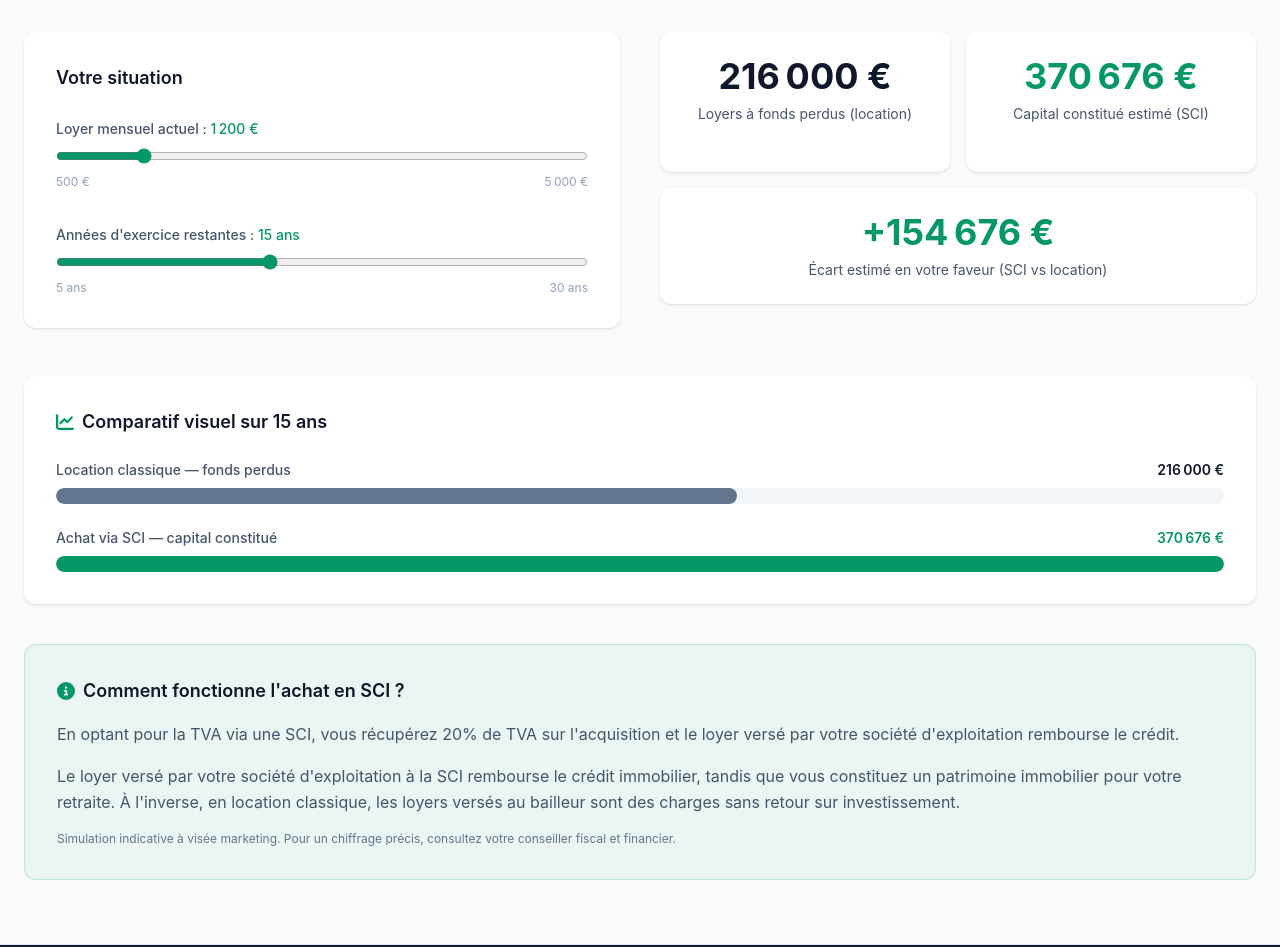
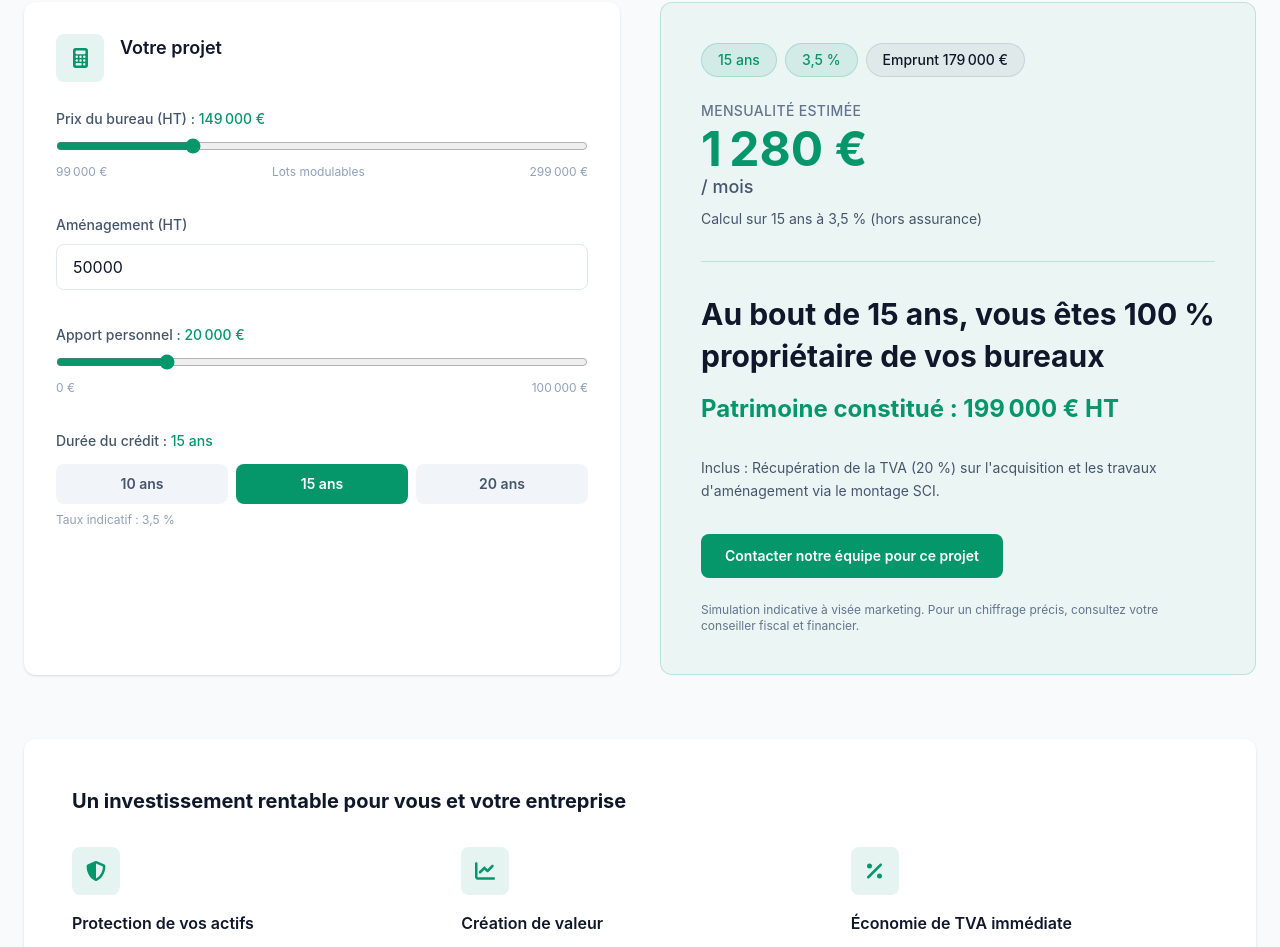
Before and after one commit to toucasboy-lio/espace-verdi, a React (Vite) app: page /simulation in a window 1280 px wide. Shown: the part 260-1207 px from the top of the page. Built offline with nearby package versions, Linux system fonts and the light colour scheme.

Commit message:
Refonte simulation

```diff
--- a/src/components/Footer.tsx
+++ b/src/components/Footer.tsx
@@ -10,7 +10,7 @@ function Footer() {
   return (
     <footer className="border-t border-slate-200 bg-navy text-white">
       <div className="mx-auto max-w-7xl px-4 py-12 md:px-6">
-        <div className="grid gap-8 md:grid-cols-3">
+        <div className="grid gap-6 md:grid-cols-2">
           {/* Coordonnées */}
           <div>
             <h3 className="mb-4 text-lg font-semibold">{projectInfo.name}</h3>
--- a/src/data/lots.ts
+++ b/src/data/lots.ts
@@ -27,10 +27,16 @@ export interface ProjectImages {
   };
 }
 
-/** Valeurs par défaut et texte légal du simulateur SCI */
+/** Valeurs par défaut et texte légal du simulateur d'acquisition */
 export interface SimulationDefaults {
-  defaultMonthlyRent: number;
+  defaultOfficePriceHT: number;
+  defaultAmenagement: number;
+  defaultPersonalContribution: number;
   defaultYears: number;
+  interestRate: number;
+  officePriceMin: number;
+  officePriceMax: number;
+  personalContributionMax: number;
   tvaNotice: string;
 }
 
@@ -65,7 +71,7 @@ export const projectData: ProjectData = {
     email: 'contact@espace-verdi.fr',
     deliveryDate: '2028',
     deliveryCondition:
-      'Locaux livrés bruts de béton, fluides en attente (Aménagement 100% sur-mesure)',
+      'Locaux livrés bruts de béton, fluides en attente (Aménagement libre)',
     totalLotsCount: 20,
     keyFeatures: [
       "Forte visibilité sur l'axe très passant RD 554",
@@ -90,10 +96,16 @@ export const projectData: ProjectData = {
     },
   },
   simulationDefaults: {
-    defaultMonthlyRent: 1200,
+    defaultOfficePriceHT: 149000,
+    defaultAmenagement: 50000,
+    defaultPersonalContribution: 20000,
     defaultYears: 15,
+    interestRate: 3.5,
+    officePriceMin: 99000,
+    officePriceMax: 299000,
+    personalContributionMax: 100000,
     tvaNotice:
-      "En optant pour la TVA via une SCI, vous récupérez 20% de TVA sur l'acquisition et le loyer versé par votre société d'exploitation rembourse le crédit.",
+      "Inclus : Récupération de la TVA (20 %) sur l'acquisition et les travaux d'aménagement via le montage SCI.",
   },
   configurations: [
     {
@@ -134,16 +146,6 @@ export function getConfigurationById(id: string): Configuration | undefined {
   return projectData.configurations.find((config) => config.id === id);
 }
 
-/** Calcule le prix TTC moyen des 3 configurations (base simulateur SCI) */
-export function getAverageStartingPrice(): number {
-  const { configurations } = projectData;
-  const total = configurations.reduce(
-    (sum, config) => sum + config.startingPriceHT,
-    0,
-  );
-  return Math.round(total / configurations.length);
-}
-
 /** Formate un montant en euros (locale fr-FR) */
 export function formatEuro(amount: number): string {
   return new Intl.NumberFormat('fr-FR', {
--- a/src/pages/ContactPage.tsx
+++ b/src/pages/ContactPage.tsx
@@ -96,7 +96,7 @@ function ContactPage() {
           <div className="rounded-2xl bg-navy p-8 text-white">
             <h3 className="text-xl font-bold">Programme Espace VERDI</h3>
             <p className="mt-4 text-slate-300">
-              {projectInfo.totalLotsCount} lots tertiaires modulables — livraison{' '}
+              Une vingtaine de lots tertiaires modulables — livraison{' '}
               <span className="font-semibold text-emerald-brand">
                 {projectInfo.deliveryDate}
               </span>
--- a/src/pages/SimulationPage.tsx
+++ b/src/pages/SimulationPage.tsx
@@ -1,202 +1,278 @@
-import { faChartLine, faInfoCircle } from '@fortawesome/free-solid-svg-icons';
+import {
+  faCalculator,
+  faChartLine,
+  faPercent,
+  faShieldHalved,
+} from '@fortawesome/free-solid-svg-icons';
 import { FontAwesomeIcon } from '@fortawesome/react-fontawesome';
+import type { IconDefinition } from '@fortawesome/fontawesome-svg-core';
 import { useMemo, useState } from 'react';
-import KeyFigure from '../components/KeyFigure';
+import Badge from '../components/Badge';
+import CTAButton from '../components/CTAButton';
 import SectionTitle from '../components/SectionTitle';
-import {
-  formatEuro,
-  getAverageStartingPrice,
-  projectData,
-} from '../data/lots';
+import { formatEuro, projectData } from '../data/lots';
 
-/** Bornes des curseurs du simulateur */
-const RENT_MIN = 500;
-const RENT_MAX = 5000;
-const YEARS_MIN = 5;
-const YEARS_MAX = 30;
+const LOAN_TERMS = [10, 15, 20] as const;
+
+const BENEFIT_POINTS: {
+  title: string;
+  description: string;
+  icon: IconDefinition;
+}[] = [
+  {
+    title: 'Protection de vos actifs',
+    description:
+      'Séparation claire entre votre immobilier professionnel et les risques de votre société d\'exploitation.',
+    icon: faShieldHalved,
+  },
+  {
+    title: 'Création de valeur',
+    description:
+      'Vos loyers ne sont plus une perte sèche, ils remboursent un bien qui vous appartiendra à 100 % pour votre retraite ou revente.',
+    icon: faChartLine,
+  },
+  {
+    title: 'Économie de TVA immédiate',
+    description:
+      'Récupération de 20 % de TVA sur l\'achat du bureau brut et sur la totalité de vos travaux d\'aménagement.',
+    icon: faPercent,
+  },
+];
 
 /**
- * Calcule les montants comparatifs location vs achat SCI.
- * Logique marketing simplifiée — à affiner avec un conseiller fiscal.
+ * Calcule la mensualité et le patrimoine constitué pour une acquisition directe.
  */
-function computeSimulation(monthlyRent: number, years: number) {
-  const averagePrice = getAverageStartingPrice();
+function computeAcquisitionSimulation(
+  officePrice: number,
+  amenagement: number,
+  contribution: number,
+  years: number,
+  interestRate: number,
+) {
+  const totalProject = officePrice + amenagement;
+  const effectiveContribution = Math.min(contribution, totalProject);
+  const loanAmount = Math.max(0, totalProject - effectiveContribution);
 
-  /** Loyers versés sans retour sur investissement */
-  const lostRent = monthlyRent * 12 * years;
+  let monthlyPayment = 0;
+  if (loanAmount > 0) {
+    const monthlyRate = interestRate / 100 / 12;
+    const months = years * 12;
+    monthlyPayment = Math.round(
+      (loanAmount * monthlyRate * Math.pow(1 + monthlyRate, months)) /
+        (Math.pow(1 + monthlyRate, months) - 1),
+    );
+  }
 
-  /**
-   * Capital constitué estimé en SCI :
-   * - Valorisation du bien (~2 %/an)
-   * - Part des loyers remboursant le crédit (~85 %)
-   */
-  const propertyValue = averagePrice * Math.pow(1.02, years);
-  const creditRepayment = monthlyRent * 12 * years * 0.85;
-  const capitalBuilt = Math.round(propertyValue + creditRepayment);
-
-  const netGain = capitalBuilt - lostRent;
-
-  return { lostRent, capitalBuilt, netGain, averagePrice };
+  return {
+    totalProject,
+    monthlyPayment,
+    effectiveContribution,
+    loanAmount,
+  };
 }
 
 /**
- * Page Simulation — Simulateur Patrimoine & Retraite SCI interactif.
+ * Page Simulation — financement d'acquisition directe de bureaux.
  */
 function SimulationPage() {
   const { simulationDefaults } = projectData;
+  const { interestRate } = simulationDefaults;
+  const formattedRate = interestRate.toLocaleString('fr-FR');
 
-  const [monthlyRent, setMonthlyRent] = useState(
-    simulationDefaults.defaultMonthlyRent,
+  const [officePrice, setOfficePrice] = useState(
+    simulationDefaults.defaultOfficePriceHT,
+  );
+  const [amenagement, setAmenagement] = useState(
+    simulationDefaults.defaultAmenagement,
+  );
+  const [contribution, setContribution] = useState(
+    simulationDefaults.defaultPersonalContribution,
   );
   const [years, setYears] = useState(simulationDefaults.defaultYears);
 
-  const { lostRent, capitalBuilt, netGain } = useMemo(
-    () => computeSimulation(monthlyRent, years),
-    [monthlyRent, years],
-  );
+  const { totalProject, monthlyPayment, effectiveContribution, loanAmount } =
+    useMemo(
+      () =>
+        computeAcquisitionSimulation(
+          officePrice,
+          amenagement,
+          contribution,
+          years,
+          interestRate,
+        ),
+      [officePrice, amenagement, contribution, years, interestRate],
+    );
 
-  /** Pourcentage max des barres comparatives */
-  const maxValue = Math.max(lostRent, capitalBuilt, 1);
+  const handleAmenagementChange = (value: string) => {
+    const parsed = Number(value);
+    setAmenagement(Number.isNaN(parsed) ? 0 : Math.max(0, parsed));
+  };
 
   return (
     <div className="mx-auto max-w-7xl px-4 py-16 md:px-6">
       <SectionTitle
-        title="Simulateur Patrimoine & Retraite SCI"
-        subtitle="Comparez vos loyers à fonds perdus et le capital que vous pourriez constituer en achetant via une SCI."
+        title="Transformez vos loyers en patrimoine."
+        subtitle="Simulez le financement de vos bureaux et devenez propriétaire de votre outil de travail."
       />
 
       <div className="grid gap-10 lg:grid-cols-2">
-        {/* Curseurs d'entrée */}
-        <div className="rounded-xl bg-white p-8 shadow-sm">
-          <h3 className="mb-6 text-lg font-semibold text-navy">
-            Votre situation
-          </h3>
+        {/* Bloc de saisie */}
+        <div className="rounded-xl bg-white p-8 shadow-sm transition-shadow hover:shadow-md">
+          <div className="mb-6 flex items-start gap-4">
+            <div className="flex h-12 w-12 shrink-0 items-center justify-center rounded-lg bg-emerald-brand/10 text-emerald-brand">
+              <FontAwesomeIcon icon={faCalculator} className="text-xl" />
+            </div>
+            <h3 className="text-lg font-semibold text-navy">Votre projet</h3>
+          </div>
 
           <label className="block">
             <span className="text-sm font-medium text-slate-600">
-              Loyer mensuel actuel :{' '}
-              <span className="text-emerald-brand">{formatEuro(monthlyRent)}</span>
+              Prix du bureau (HT) :{' '}
+              <span className="text-emerald-brand">{formatEuro(officePrice)}</span>
             </span>
             <input
               type="range"
-              min={RENT_MIN}
-              max={RENT_MAX}
-              step={50}
-              value={monthlyRent}
-              onChange={(e) => setMonthlyRent(Number(e.target.value))}
+              min={simulationDefaults.officePriceMin}
+              max={simulationDefaults.officePriceMax}
+              step={1000}
+              value={officePrice}
+              onChange={(e) => setOfficePrice(Number(e.target.value))}
               className="mt-2 w-full accent-emerald-brand"
             />
             <div className="mt-1 flex justify-between text-xs text-slate-400">
-              <span>{formatEuro(RENT_MIN)}</span>
-              <span>{formatEuro(RENT_MAX)}</span>
+              <span>{formatEuro(simulationDefaults.officePriceMin)}</span>
+              <span>Lots modulables</span>
+              <span>{formatEuro(simulationDefaults.officePriceMax)}</span>
             </div>
           </label>
 
           <label className="mt-8 block">
             <span className="text-sm font-medium text-slate-600">
-              Années d&apos;exercice restantes :{' '}
-              <span className="text-emerald-brand">{years} ans</span>
+              Aménagement (HT)
+            </span>
+            <input
+              type="number"
+              min={0}
+              step={1000}
+              value={amenagement}
+              onChange={(e) => handleAmenagementChange(e.target.value)}
+              className="mt-2 w-full rounded-lg border border-slate-200 px-4 py-2.5 text-navy focus:border-emerald-brand focus:outline-none focus:ring-1 focus:ring-emerald-brand"
+            />
+          </label>
+
+          <label className="mt-8 block">
+            <span className="text-sm font-medium text-slate-600">
+              Apport personnel :{' '}
+              <span className="text-emerald-brand">
+                {formatEuro(effectiveContribution)}
+              </span>
             </span>
             <input
               type="range"
-              min={YEARS_MIN}
-              max={YEARS_MAX}
-              step={1}
-              value={years}
-              onChange={(e) => setYears(Number(e.target.value))}
+              min={0}
+              max={simulationDefaults.personalContributionMax}
+              step={1000}
+              value={Math.min(contribution, simulationDefaults.personalContributionMax)}
+              onChange={(e) => setContribution(Number(e.target.value))}
               className="mt-2 w-full accent-emerald-brand"
             />
             <div className="mt-1 flex justify-between text-xs text-slate-400">
-              <span>{YEARS_MIN} ans</span>
-              <span>{YEARS_MAX} ans</span>
+              <span>{formatEuro(0)}</span>
+              <span>{formatEuro(simulationDefaults.personalContributionMax)}</span>
             </div>
           </label>
+
+          <div className="mt-8">
+            <span className="text-sm font-medium text-slate-600">
+              Durée du crédit :{' '}
+              <span className="text-emerald-brand">{years} ans</span>
+            </span>
+            <div className="mt-3 flex gap-2">
+              {LOAN_TERMS.map((term) => (
+                <button
+                  key={term}
+                  type="button"
+                  onClick={() => setYears(term)}
+                  className={`flex-1 rounded-lg px-4 py-2.5 text-sm font-semibold transition-colors ${
+                    years === term
+                      ? 'bg-emerald-brand text-white'
+                      : 'bg-slate-100 text-slate-600 hover:bg-slate-200'
+                  }`}
+                >
+                  {term} ans
+                </button>
+              ))}
+            </div>
+            <p className="mt-2 text-xs text-slate-400">
+              Taux indicatif : {formattedRate} %
+            </p>
+          </div>
         </div>
 
-        {/* Chiffres clés */}
-        <div className="grid gap-4 sm:grid-cols-2">
-          <KeyFigure
-            value={formatEuro(lostRent)}
-            label="Loyers à fonds perdus (location)"
-            accent="navy"
-          />
-          <KeyFigure
-            value={formatEuro(capitalBuilt)}
-            label="Capital constitué estimé (SCI)"
-            accent="emerald"
-          />
-          <div className="sm:col-span-2">
-            <KeyFigure
-              value={`${netGain >= 0 ? '+' : ''}${formatEuro(netGain)}`}
-              label="Écart estimé en votre faveur (SCI vs location)"
-              accent={netGain >= 0 ? 'emerald' : 'navy'}
-            />
+        {/* Bloc résultat */}
+        <div className="flex flex-col justify-center rounded-xl border border-emerald-brand/20 bg-emerald-brand/5 p-8 md:p-10">
+          <div className="flex flex-wrap gap-2">
+            <Badge label={`${years} ans`} variant="emerald" />
+            <Badge label={`${formattedRate} %`} variant="emerald" />
+            <Badge label={`Emprunt ${formatEuro(loanAmount)}`} variant="navy" />
           </div>
+
+          <p className="mt-6 text-sm font-medium uppercase tracking-wide text-slate-500">
+            Mensualité estimée
+          </p>
+          <p className="mt-1 text-4xl font-bold text-emerald-brand transition-all duration-300 md:text-5xl">
+            {formatEuro(monthlyPayment)}
+          </p>
+          <p className="text-lg font-medium text-slate-600">/ mois</p>
+          <p className="mt-2 text-sm text-slate-600">
+            Calcul sur {years} ans à {formattedRate} % (hors assurance)
+          </p>
+
+          <div className="mt-8 border-t border-emerald-brand/20 pt-8">
+            <p className="text-2xl font-bold leading-snug text-navy transition-all duration-300 md:text-3xl">
+              Au bout de {years} ans, vous êtes 100&nbsp;% propriétaire de vos
+              bureaux
+            </p>
+            <p className="mt-4 text-xl font-bold text-emerald-brand transition-all duration-300 md:text-2xl">
+              Patrimoine constitué : {formatEuro(totalProject)} HT
+            </p>
+          </div>
+
+          <p className="mt-8 text-sm leading-relaxed text-slate-600">
+            {simulationDefaults.tvaNotice}
+          </p>
+
+          <div className="mt-8">
+            <CTAButton to="/contact" variant="emerald" className="w-full sm:w-auto">
+              Contacter notre équipe pour ce projet
+            </CTAButton>
+          </div>
+
+          <p className="mt-6 text-xs text-slate-500">
+            Simulation indicative à visée marketing. Pour un chiffrage précis,
+            consultez votre conseiller fiscal et financier.
+          </p>
         </div>
       </div>
 
-      {/* Jauges comparatives */}
-      <section className="mt-12 rounded-xl bg-white p-8 shadow-sm">
-        <h3 className="mb-6 flex items-center gap-2 text-lg font-semibold text-navy">
-          <FontAwesomeIcon icon={faChartLine} className="text-emerald-brand" />
-          Comparatif visuel sur {years} ans
+      {/* Bloc explicatif */}
+      <section className="mt-16 rounded-xl bg-white p-8 shadow-sm md:p-12">
+        <h3 className="text-xl font-bold text-navy">
+          Un investissement rentable pour vous et votre entreprise
         </h3>
-
-        <div className="space-y-6">
-          <div>
-            <div className="mb-2 flex justify-between text-sm">
-              <span className="font-medium text-slate-600">
-                Location classique — fonds perdus
-              </span>
-              <span className="font-semibold text-navy">{formatEuro(lostRent)}</span>
+        <div className="mt-8 grid gap-8 md:grid-cols-3">
+          {BENEFIT_POINTS.map((point) => (
+            <div key={point.title}>
+              <div className="mb-4 flex h-12 w-12 items-center justify-center rounded-lg bg-emerald-brand/10 text-emerald-brand">
+                <FontAwesomeIcon icon={point.icon} className="text-xl" />
+              </div>
+              <p className="font-semibold text-navy">{point.title}</p>
+              <p className="mt-2 leading-relaxed text-slate-600">
+                {point.description}
+              </p>
             </div>
-            <div className="h-4 overflow-hidden rounded-full bg-slate-100">
-              <div
-                className="h-full rounded-full bg-slate-500 transition-all duration-300"
-                style={{ width: `${(lostRent / maxValue) * 100}%` }}
-              />
-            </div>
-          </div>
-
-          <div>
-            <div className="mb-2 flex justify-between text-sm">
-              <span className="font-medium text-slate-600">
-                Achat via SCI — capital constitué
-              </span>
-              <span className="font-semibold text-emerald-brand">
-                {formatEuro(capitalBuilt)}
-              </span>
-            </div>
-            <div className="h-4 overflow-hidden rounded-full bg-slate-100">
-              <div
-                className="h-full rounded-full bg-emerald-brand transition-all duration-300"
-                style={{ width: `${(capitalBuilt / maxValue) * 100}%` }}
-              />
-            </div>
-          </div>
+          ))}
         </div>
-      </section>
-
-      {/* Encart explicatif TVA et remboursement crédit */}
-      <section className="mt-10 rounded-xl border border-emerald-brand/20 bg-emerald-brand/5 p-8">
-        <h3 className="flex items-center gap-2 text-lg font-semibold text-navy">
-          <FontAwesomeIcon icon={faInfoCircle} className="text-emerald-brand" />
-          Comment fonctionne l&apos;achat en SCI ?
-        </h3>
-        <p className="mt-4 leading-relaxed text-slate-600">
-          {simulationDefaults.tvaNotice}
-        </p>
-        <p className="mt-4 leading-relaxed text-slate-600">
-          Le loyer versé par votre société d&apos;exploitation à la SCI rembourse
-          le crédit immobilier, tandis que vous constituez un patrimoine
-          immobilier pour votre retraite. À l&apos;inverse, en location classique,
-          les loyers versés au bailleur sont des charges sans retour sur
-          investissement.
-        </p>
-        <p className="mt-4 text-xs text-slate-500">
-          Simulation indicative à visée marketing. Pour un chiffrage précis,
-          consultez votre conseiller fiscal et financier.
-        </p>
       </section>
     </div>
   );
```
Also changed, not shown: src/components/SectionTitle.tsx (+8 -4 lines), src/pages/HomePage.tsx (+4 -42 lines), src/pages/OffersPage.tsx (+5 -5 lines), src/pages/ProgramPage.tsx (+34 -6 lines).
